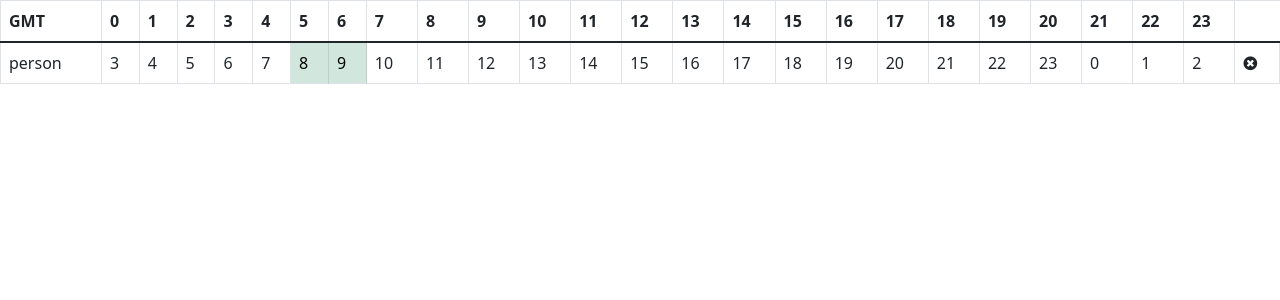
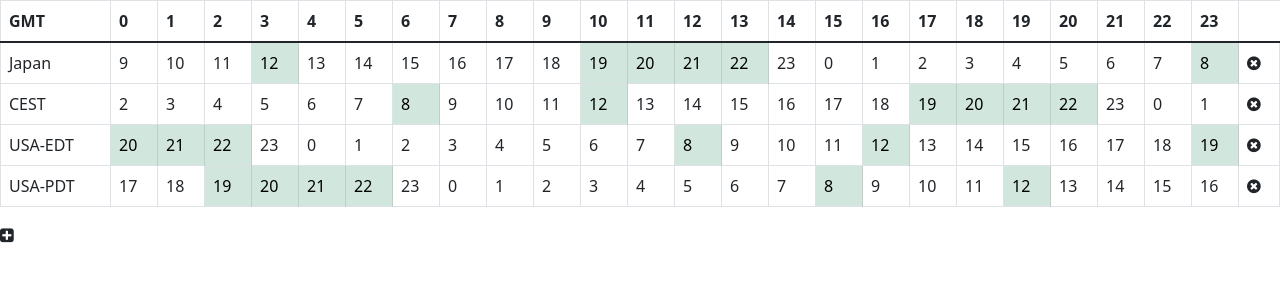
Before and after one commit to stcase/board-game-scheduler, a React (Create React App) app: page / in a window 1280 px wide. Shown: the top 300 px of the page. Built offline with nearby package versions, Linux system fonts and the light colour scheme.

Commit message:
Add and remove timetable entries

```diff
--- /dev/null
+++ b/src/components/addTimetable.jsx
@@ -0,0 +1,112 @@
+import React from "react";
+
+class SelectAddTimetable extends React.Component {
+  state = {
+    adding: false,
+  };
+
+  handleSelectAdd = () => {
+    this.setState({ adding: true });
+  };
+
+  handleCancel = () => {
+    this.setState({ adding: false });
+  };
+
+  render() {
+    const { adding } = this.state;
+    const { onSubmit } = this.props;
+
+    if (adding) {
+      return <AddTimetable onCancel={this.handleCancel} onSubmit={onSubmit} />;
+    } else {
+      return (
+        <i
+          className="fa fa-plus-square"
+          aria-hidden="true"
+          style={{ cursor: "pointer" }}
+          onClick={() => this.handleSelectAdd()}
+        ></i>
+      );
+    }
+  }
+}
+
+class AddTimetable extends React.Component {
+  state = {
+    gmtOffset: "0",
+    name: "",
+  };
+
+  handleGmtOffsetChange = (event) => {
+    this.setState({ gmtOffset: event.target.value });
+  };
+
+  handleNameChange = (event) => {
+    this.setState({ name: event.target.value });
+  };
+
+  render() {
+    const { onCancel, onSubmit } = this.props;
+    const { name, gmtOffset } = this.state;
+
+    return (
+      <div className="input-group mb-3">
+        <div className="input-group-prepend">
+          <label className="input-group-text" htmlFor="timetableName">
+            Name
+          </label>
+        </div>
+        <input
+          type="text"
+          className="form-control"
+          id="timetableName"
+          aria-describedby="basic-addon3"
+          onChange={(event) => this.handleNameChange(event)}
+        ></input>
+        <select
+          className="custom-select"
+          id="gmtSelect"
+          defaultValue={gmtOffset}
+          onChange={(event) => this.handleGmtOffsetChange(event)}
+        >
+          {[...Array(12).keys()].map((num) => {
+            const offset = num - 12;
+            return (
+              <option key={offset} value={offset}>
+                GMT{offset}
+              </option>
+            );
+          })}
+          <option key="0" value="0">
+            GMT
+          </option>
+          {[...Array(12).keys()].map((num) => {
+            const offset = num + 1;
+            return (
+              <option key={offset} value={offset}>
+                GMT+{offset}
+              </option>
+            );
+          })}
+        </select>
+        <button
+          className="btn btn-outline-secondary"
+          type="button"
+          onClick={() => onSubmit(name, Number(gmtOffset))}
+        >
+          Submit
+        </button>
+        <button
+          className="btn btn-outline-secondary"
+          onClick={() => onCancel()}
+          type="button"
+        >
+          Cancel
+        </button>
+      </div>
+    );
+  }
+}
+
+export default SelectAddTimetable;
--- a/src/components/timetable.jsx
+++ b/src/components/timetable.jsx
@@ -2,7 +2,7 @@ import React from "react";
 
 class Timetable extends React.Component {
   render() {
-    const { ttable, onSelect } = this.props;
+    const { ttable, onSelect, onDelete } = this.props;
     return (
       <tr>
         <td>{ttable.name}</td>
@@ -28,6 +28,7 @@ class Timetable extends React.Component {
             className="fa fa-times-circle"
             style={{ cursor: "pointer" }}
             aria-hidden="true"
+            onClick={() => onDelete(ttable)}
           ></i>
         </td>
       </tr>
--- a/src/components/timetables.jsx
+++ b/src/components/timetables.jsx
@@ -1,12 +1,39 @@
 import React, { Component } from "react";
+import SelectAddTimetable from "./addTimetable";
 import Timetable from "./timetable";
 
 class Timetables extends Component {
   state = {
-    timetables: [{ name: "person", gmtOffset: 3, availability: [8, 9], id: 1 }],
+    adding: false,
+    timetables: [
+      {
+        name: "Japan",
+        gmtOffset: 9,
+        availability: [8, 12, 19, 20, 21, 22],
+        id: 1,
+      },
+      {
+        name: "CEST",
+        gmtOffset: 2,
+        availability: [8, 12, 19, 20, 21, 22],
+        id: 2,
+      },
+      {
+        name: "USA-EDT",
+        gmtOffset: -4,
+        availability: [8, 12, 19, 20, 21, 22],
+        id: 3,
+      },
+      {
+        name: "USA-PDT",
+        gmtOffset: -7,
+        availability: [8, 12, 19, 20, 21, 22],
+        id: 4,
+      },
+    ],
   };
 
-  handleSelect = (ttable, hour) => {
+  handleHourSelect = (ttable, hour) => {
     let timetables = [...this.state.timetables];
     let timetable = timetables.find((e) => e.id === ttable.id);
     if (timetable.availability.includes(hour)) {
@@ -18,10 +45,36 @@ class Timetables extends Component {
     this.setState({ timetables });
   };
 
+  handleAddTimetable = (name, gmtOffset) => {
+    const availability = [8, 12, 19, 20, 21, 22];
+    let id = 0;
+    let found = 0;
+    while (found !== -1) {
+      id += 1;
+      let check_id = id; // seems to be needed to avoid confusing semantics for garbage collection
+      found = this.state.timetables.findIndex((tt) => tt.id === check_id);
+    }
+
+    this.setState({
+      timetables: [
+        ...this.state.timetables,
+        { name, gmtOffset, availability, id },
+      ],
+    });
+  };
+
+  handleRemoveTimetable = (timetable) => {
+    const timetables = this.state.timetables.filter(
+      (tt) => tt.id !== timetable.id
+    );
+    this.setState({ timetables });
+  };
+
   render() {
     const { timetables } = this.state;
 
     return (
+      <div>
         <table className="table table-bordered">
           <thead className="thead-dark">
             <tr>
@@ -36,11 +89,14 @@ class Timetables extends Component {
               <Timetable
                 key={ttable.id}
                 ttable={ttable}
-              onSelect={this.handleSelect}
+                onSelect={this.handleHourSelect}
+                onDelete={this.handleRemoveTimetable}
               />
             ))}
           </tbody>
         </table>
+        <SelectAddTimetable onSubmit={this.handleAddTimetable} />
+      </div>
     );
   }
 }
```
Lines whose indentation alone changed are shown as unchanged.
